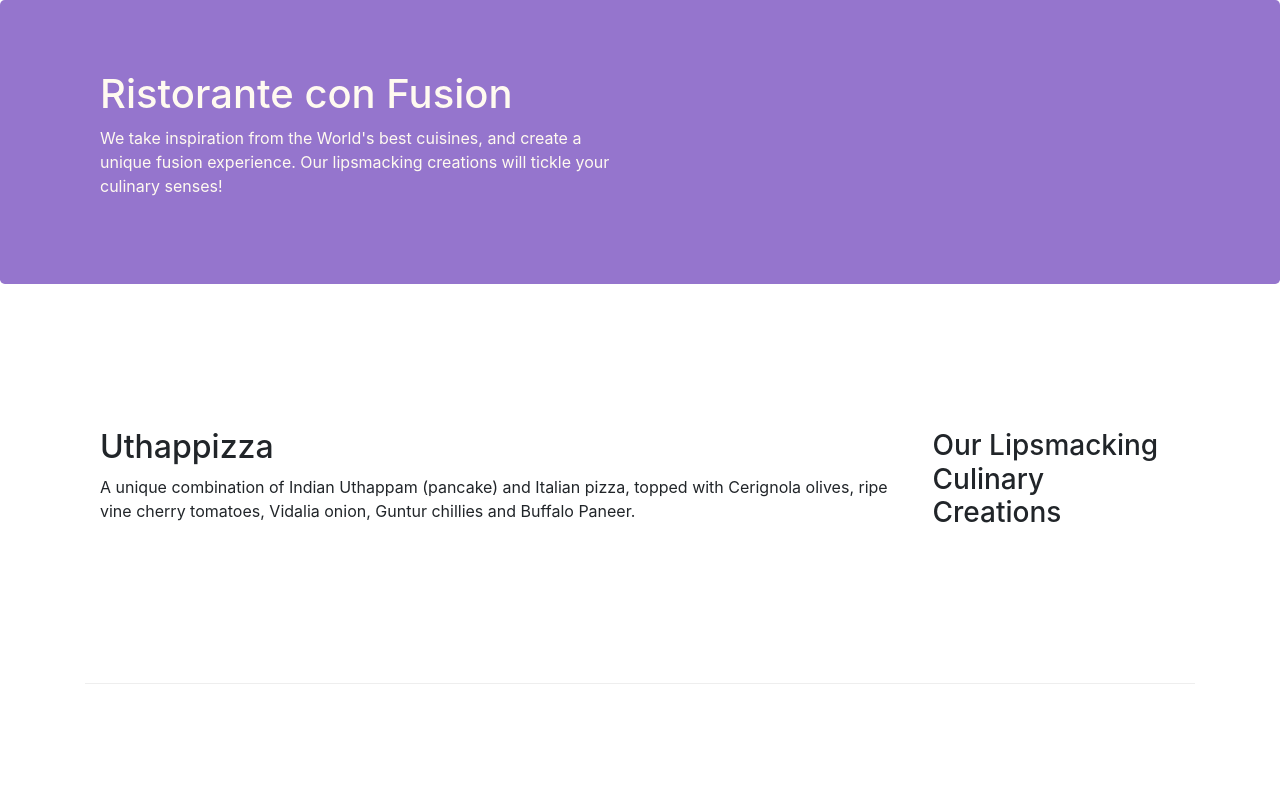
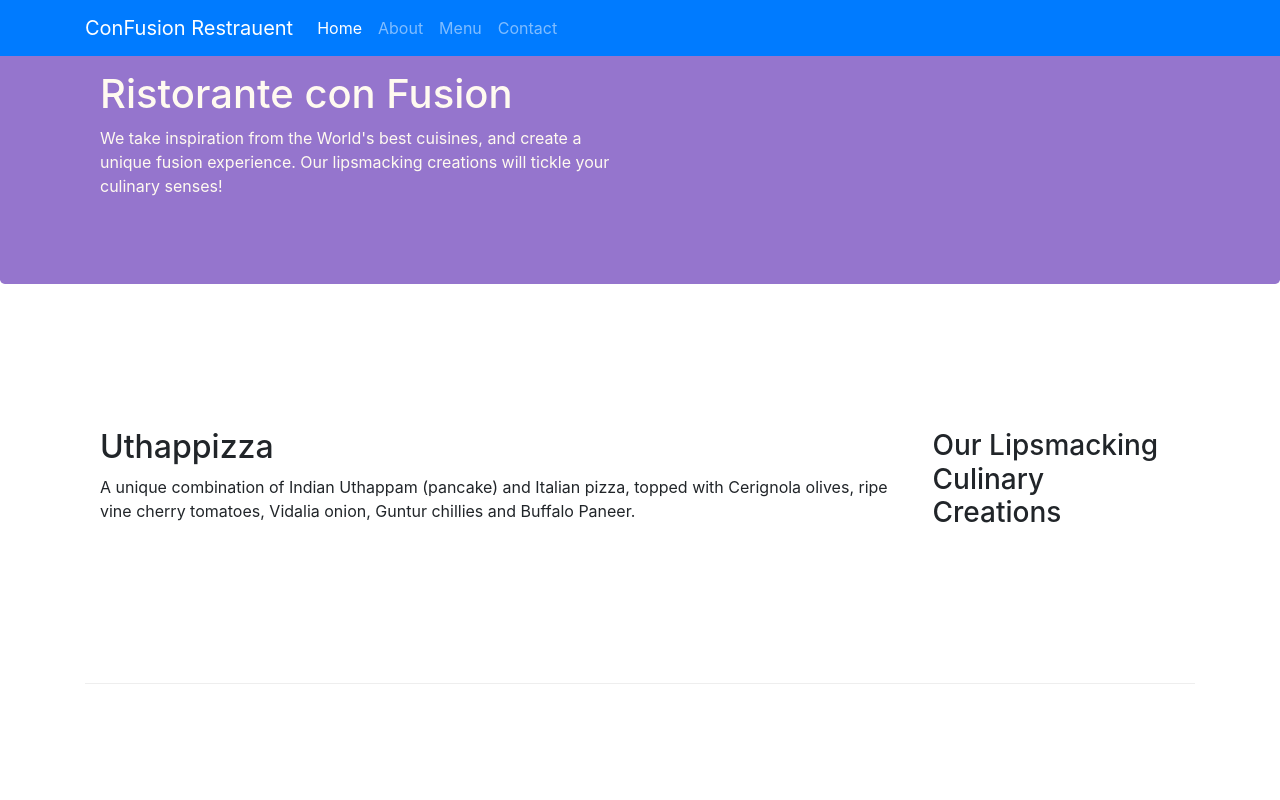
Before and after one commit to vageesan23/ConFusion-Bootstrap4, a website: page index.html in a window 1280 px wide. Shown: the top 800 px of the page. Drawn offline with nearby package versions, Linux system fonts and the light colour scheme.

Commit message:
changes update

```diff
--- a/index.html
+++ b/index.html
@@ -14,6 +14,24 @@
 </head>
 
 <body>
+
+    <nav class="navbar navbar-dark navbar-expand-sm bg-primary fixed-top">
+        <div class="container">
+            <button class="navbar-toggler" type="button" data-toggle="collapse" data-target="#Navbar">
+                <span class="navbar-toggler-icon"></span>
+            </button>
+            <a class="navbar-brand" href="#">ConFusion Restrauent</a>
+            <div class="collapse navbar-collapse" id="Navbar">
+                <ul class="navbar-nav mr-auto">
+                    <li class="nav-item active"><a class="nav-link" href="#">Home</a></li>
+                    <li class="nav-item"><a class="nav-link" href="./aboutus.html">About</a></li>
+                    <li class="nav-item"><a class="nav-link" href="#">Menu</a></li>
+                    <li class="nav-item"><a class="nav-link" href="#">Contact</a></li>
+                </ul>
+            </div>
+        </div>
+
+    </nav>
 
     <header class="jumbotron">
         <div class="container">
```
